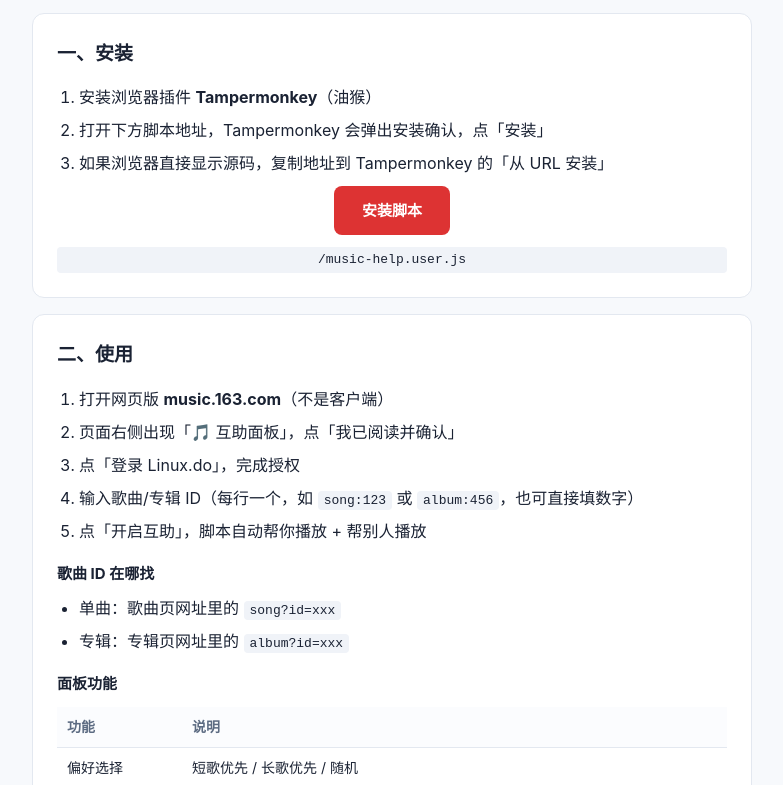
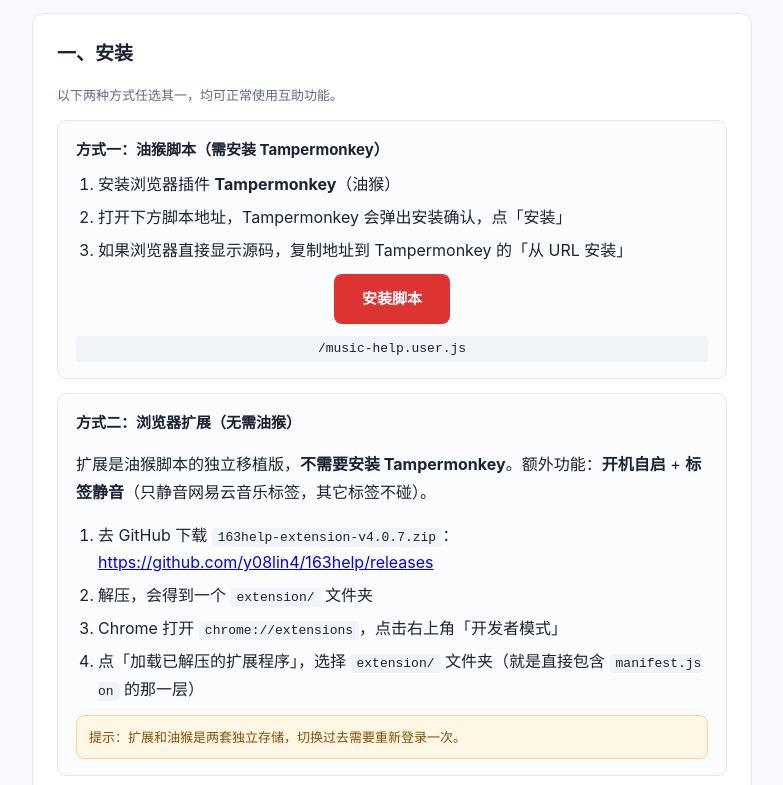
Before and after one commit to y08lin4/163help, a browser extension: page index.html in a window 1280 px wide. Shown: the part 166-951 px from the top of the page, without its empty margins (248-1031 px from the left). Drawn offline with Linux system fonts and the light colour scheme.

Commit message:
Homepage: add browser extension install section

```diff
--- a/index.html
+++ b/index.html
@@ -33,6 +33,11 @@
   .install a.btn { display: inline-block; background: var(--brand); color: #fff; padding: 12px 28px; border-radius: 8px; text-decoration: none; font-size: 15px; font-weight: 600; }
   .install code { display: block; margin-top: 12px; }
   .notice { background: #fff7e6; border: 1px solid #ffd591; color: #874d00; border-radius: 8px; padding: 14px; font-size: 13px; }
+  .choice-tip { color: var(--muted); font-size: 13px; margin: 0 0 12px; }
+  .method { border: 1px solid var(--line); border-radius: 10px; padding: 16px 18px; margin: 14px 0; background: #fbfcfe; }
+  .method h3 { margin-top: 0; }
+  .method .install { margin-top: 10px; }
+  .tip { background: #fff7e6; border: 1px solid #ffd591; color: #874d00; border-radius: 8px; padding: 10px 12px; font-size: 13px; margin: 12px 0 0; }
 </style>
 </head>
 <body>
@@ -44,6 +49,10 @@
 
   <section>
     <h2>一、安装</h2>
+    <p class="choice-tip">以下两种方式任选其一，均可正常使用互助功能。</p>
+
+    <div class="method">
+      <h3>方式一：油猴脚本（需安装 Tampermonkey）</h3>
       <ol>
         <li>安装浏览器插件 <b>Tampermonkey</b>（油猴）</li>
         <li>打开下方脚本地址，Tampermonkey 会弹出安装确认，点「安装」</li>
@@ -52,6 +61,19 @@
       <div class="install">
         <a class="btn" href="/music-help.user.js">安装脚本</a>
         <code>/music-help.user.js</code>
+      </div>
+    </div>
+
+    <div class="method">
+      <h3>方式二：浏览器扩展（无需油猴）</h3>
+      <p>扩展是油猴脚本的独立移植版，<b>不需要安装 Tampermonkey</b>。额外功能：<b>开机自启</b> + <b>标签静音</b>（只静音网易云音乐标签，其它标签不碰）。</p>
+      <ol>
+        <li>去 GitHub 下载 <code>163help-extension-v4.0.7.zip</code>：<a href="https://github.com/y08lin4/163help/releases" target="_blank" rel="noopener">https://github.com/y08lin4/163help/releases</a></li>
+        <li>解压，会得到一个 <code>extension/</code> 文件夹</li>
+        <li>Chrome 打开 <code>chrome://extensions</code>，点击右上角「开发者模式」</li>
+        <li>点「加载已解压的扩展程序」，选择 <code>extension/</code> 文件夹（就是直接包含 <code>manifest.json</code> 的那一层）</li>
+      </ol>
+      <p class="tip">提示：扩展和油猴是两套独立存储，切换过去需要重新登录一次。</p>
     </div>
   </section>
 
```
Lines whose indentation alone changed are shown as unchanged.
